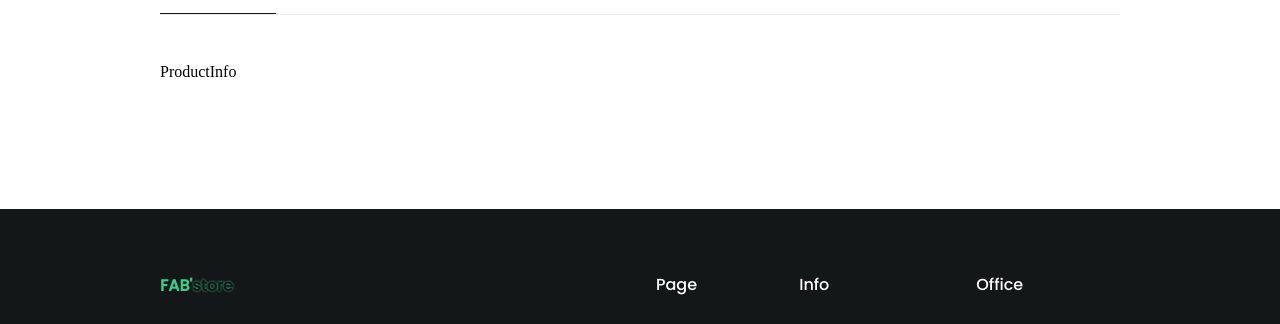
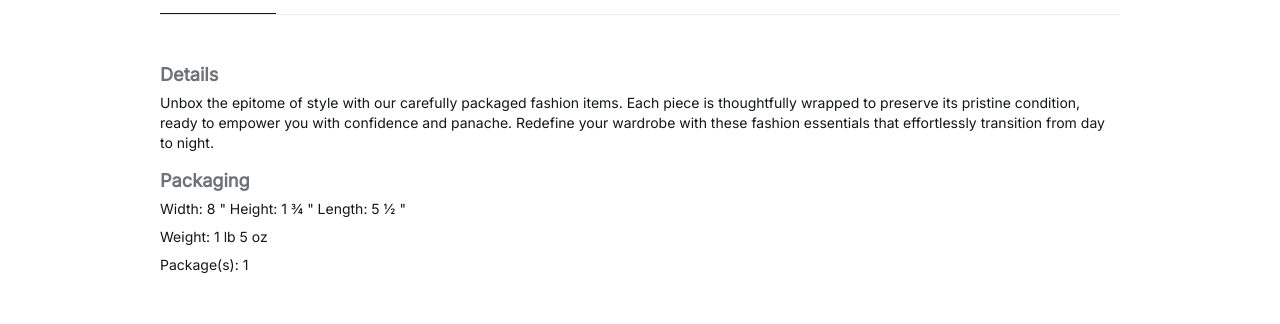
Before and after one commit to dikeogwu1/fab-store, a React (Vite) app: page /product/1 in a window 1280 px wide. Both pictures are taken after typing "Sample" into the empty fields and a click on the button "Additional Info". Shown: the part 1117-1441 px from the top of the page. Built offline with nearby package versions, Linux system fonts and the light colour scheme.

Commit message:
add complete blue print of product page

```diff
--- a/src/components/AdditionInfo.tsx
+++ b/src/components/AdditionInfo.tsx
@@ -1,5 +1,27 @@
 const AdditionalInfo = () => {
-  return <div>ProductInfo</div>;
+  return (
+    <div className='additional'>
+      <header className='additional__details'>
+        <h4 className='additional__tittle'>Details</h4>
+        <p className='additional__desc'>
+          Unbox the epitome of style with our carefully packaged fashion items.
+          Each piece is thoughtfully wrapped to preserve its pristine condition,
+          ready to empower you with confidence and panache. Redefine your
+          wardrobe with these fashion essentials that effortlessly transition
+          from day to night.
+        </p>
+      </header>
+
+      <ul className='additional__details'>
+        <h4 className='additional__tittle'>Packaging</h4>
+        <li className='additional__desc'>
+          Width: 8 " Height: 1 ¾ " Length: 5 ½ "
+        </li>
+        <li className='additional__desc'>Weight: 1 lb 5 oz</li>
+        <li className='additional__desc'>Package(s): 1</li>
+      </ul>
+    </div>
+  );
 };
 
 export default AdditionalInfo;
--- a/src/components/QuestionOnProduct.tsx
+++ /dev/null
@@ -1,5 +0,0 @@
-const QuestionOnProduct = () => {
-  return <div>QuestionOnProduct</div>;
-};
-
-export default QuestionOnProduct;
--- /dev/null
+++ b/src/components/QuestionProduct.tsx
@@ -0,0 +1,24 @@
+import { FaMehBlank } from "react-icons/fa";
+
+const QuestionOnProduct = () => {
+  return (
+    <div className='questionProduct'>
+      <header className='questionProduct__details'>
+        <h4 className='questionProduct__tittle'>
+          Questions about this product:
+        </h4>
+        <p className='questionProduct__icon'>
+          <FaMehBlank />
+        </p>
+        <p className='questionProduct__desc'>
+          No question was asked on product.
+        </p>
+        <button className='questionProduct__btn' disabled>
+          Ask question
+        </button>
+      </header>
+    </div>
+  );
+};
+
+export default QuestionOnProduct;
--- a/src/components/Review.tsx
+++ b/src/components/Review.tsx
@@ -5,7 +5,7 @@ import { FaUserCircle } from "react-icons/fa";
 const Review = ({ review }: singleReview) => {
   const { id, img, rating, name, desc } = review;
   return (
-    <div key={id} className='review'>
+    <div className='review'>
       <header className='review__header'>
         {img ? (
           <div className='review__imgBox'>
--- a/src/components/Reviews.tsx
+++ b/src/components/Reviews.tsx
@@ -118,7 +118,7 @@ const Reviews = () => {
         {/* reviews container */}
         <div className='reviews__container'>
           {reviewsData.map((review) => {
-            return <Review review={review} />;
+            return <Review review={review} key={review.id} />;
           })}
         </div>
       </div>
--- a/src/layouts/UserRemark.tsx
+++ b/src/layouts/UserRemark.tsx
@@ -1,6 +1,7 @@
 import React, { useEffect, useState } from "react";
 import ChevronDown from "../assets/ChevronDown";
 import { btns, userRemark } from "../utils/local/remarks";
+import ChevronUp from "../assets/ChevronUp";
 
 const UserRemark = () => {
   const [activeTab, setActiveTab] = useState<number>(2);
@@ -61,7 +62,7 @@ const UserRemark = () => {
               >
                 <strong className='remark__tittle'>{name}</strong>
                 <span className='remark__btnIcon'>
-                  <ChevronDown />
+                  {i === activeTab ? <ChevronUp /> : <ChevronDown />}
                 </span>
               </button>
             </header>
--- a/src/scss/base/_variables.scss
+++ b/src/scss/base/_variables.scss
@@ -15,6 +15,7 @@ $neutral-01100: #fefefe;
 $neutral-02100: #f3f5f7;
 $neutrals-2: #23262f;
 $neutrals-3: #353945;
+$neutrals-7: #6c7275;
 $neutrals-8: #fcfcfd;
 $black-100: #000;
 $black-500: #807e7e;
--- /dev/null
+++ b/src/scss/components/additionalInfo.scss
@@ -0,0 +1,28 @@
+.additional {
+  min-height: 14rem;
+  display: flex;
+  flex-direction: column;
+  gap: 1rem;
+
+  &__details {
+    display: flex;
+    flex-direction: column;
+    gap: 0.5rem;
+  }
+
+  &__tittle {
+    color: $neutrals-7;
+    font-family: $inter-font;
+    font-size: 1.135rem;
+    font-weight: 600;
+    line-height: 1.375rem;
+  }
+
+  &__desc {
+    color: $neutral-07100;
+    font-family: $inter-font;
+    font-size: 0.875rem;
+    font-weight: 400;
+    line-height: 1.25rem;
+  }
+}
--- /dev/null
+++ b/src/scss/components/questionProduct.scss
@@ -0,0 +1,52 @@
+.questionProduct {
+  min-height: 14rem;
+  display: flex;
+  flex-direction: column;
+  gap: 1rem;
+
+  &__details {
+    display: flex;
+    flex-direction: column;
+    gap: 0.5rem;
+  }
+
+  &__tittle {
+    color: $neutrals-7;
+    font-family: $inter-font;
+    font-size: 1.135rem;
+    font-weight: 600;
+    line-height: 1.375rem;
+  }
+
+  &__icon {
+    font-size: 2.5rem;
+    margin-top: 2rem;
+  }
+
+  &__desc {
+    color: $neutral-07100;
+    font-family: $inter-font;
+    font-size: 0.875rem;
+    font-weight: 400;
+    line-height: 1.25rem;
+  }
+
+  &__btn {
+    display: flex;
+    padding: 0.375rem 2.5rem;
+    justify-content: center;
+    align-items: center;
+    gap: 0.5rem;
+    border-radius: 5rem;
+    border: 1px solid var(--neutral-07100, #141718);
+    max-width: 12.88rem;
+    margin: 4rem auto 0 auto;
+    color: $neutral-07100;
+    text-align: center;
+    font-family: $inter-font;
+    font-size: 1rem;
+    font-weight: 500;
+    line-height: 1.75rem;
+    letter-spacing: -0.025rem;
+  }
+}
--- a/src/scss/index.scss
+++ b/src/scss/index.scss
@@ -35,3 +35,5 @@
 @import "./components/discountTag";
 @import "./components/reviews";
 @import "./components/review";
+@import "./components/additionalInfo";
+@import "./components/questionProduct";
--- a/src/utils/local/remarks.tsx
+++ b/src/utils/local/remarks.tsx
@@ -1,6 +1,6 @@
 import { RemarkType } from "../../types/remarks";
 import AdditionalInfo from "../../components/AdditionInfo";
-import QuestionOnProduct from "../../components/QuestionOnProduct";
+import QuestionProduct from "../../components/QuestionProduct";
 import Reviews from "../../components/Reviews";
 
 export const userRemark: RemarkType = [
@@ -12,7 +12,7 @@ export const userRemark: RemarkType = [
   {
     id: 2,
     name: "Questions",
-    component: <QuestionOnProduct />,
+    component: <QuestionProduct />,
   },
   {
     id: 3,
```
